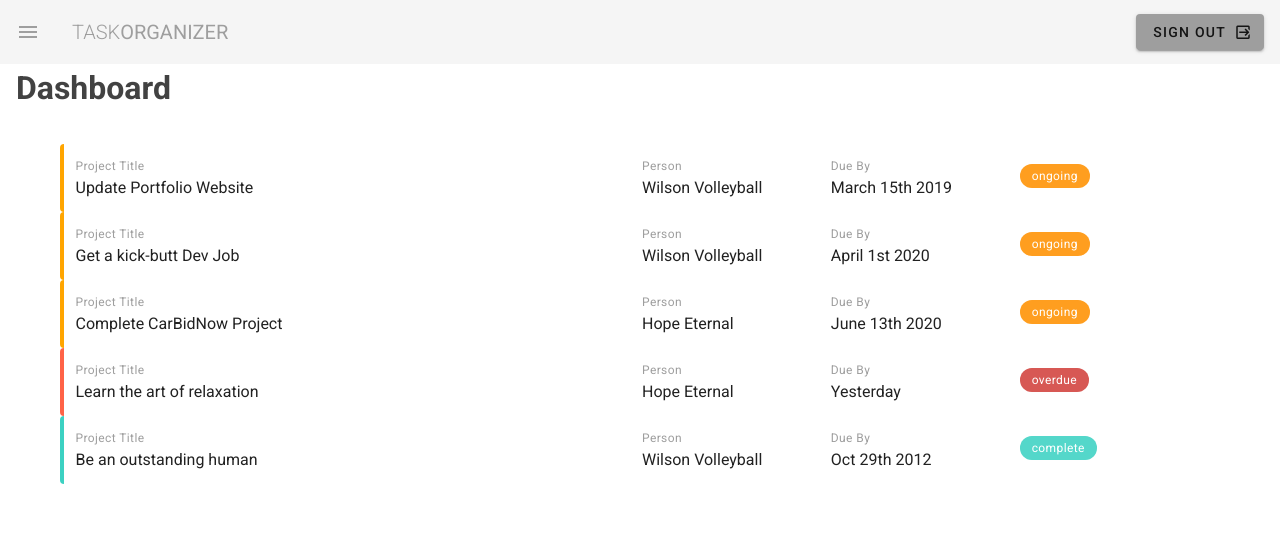
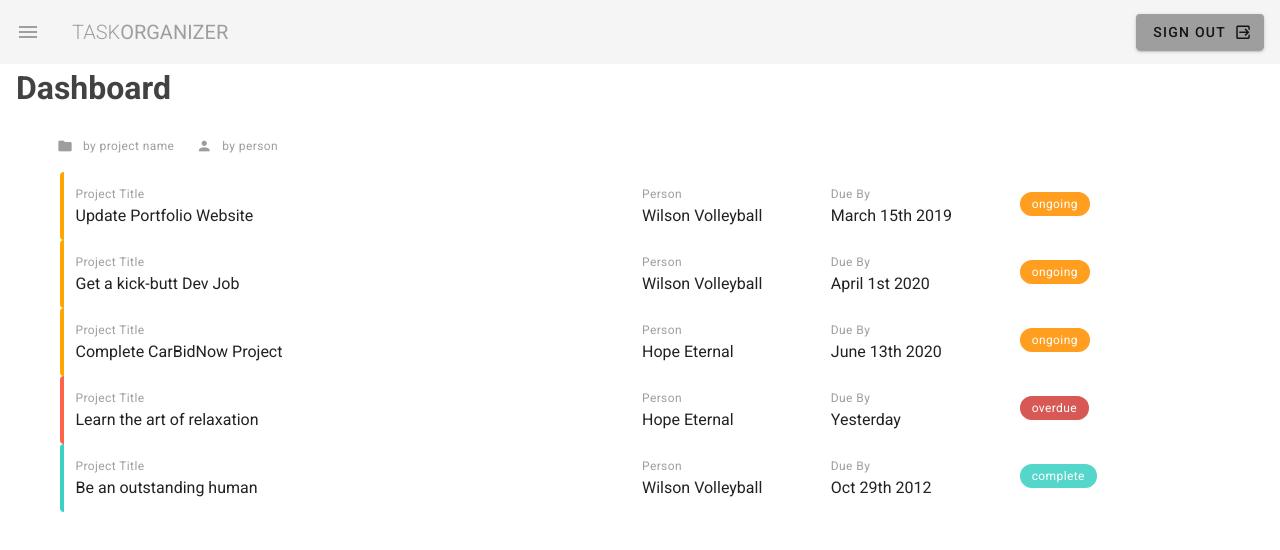
Before and after one commit to HopeEternal/vuetify-task-organizer, a Vue app: page / in a window 1280 px wide. Shown: the top 550 px of the page. Built offline with nearby package versions, Linux system fonts and the light colour scheme.

Commit message:
Sort function for Dashboard tasks

```diff
--- a/src/views/Dashboard.vue
+++ b/src/views/Dashboard.vue
@@ -3,6 +3,16 @@
     <h1 class="subheading grey--text text--darken-3">Dashboard</h1>
 
     <v-container class="my-5">
+      <v-layout row class="mb-3">
+        <v-btn small text color="grey" @click="sortBy('title')">
+          <v-icon left small>mdi-folder</v-icon>
+          <span class="caption text-lowercase">By project name</span>
+        </v-btn>
+        <v-btn small text color="grey" @click="sortBy('person')">
+          <v-icon left small>mdi-account</v-icon>
+          <span class="caption text-lowercase">By person</span>
+        </v-btn>
+      </v-layout>
       <v-card flat class="pa-3" v-for="project in projects" :key="project.title">
         <v-layout row wrap :class="`pa-3 project ${project.status}`">
           <v-flex xs12 md6>
@@ -78,6 +88,11 @@ export default {
         }
       ]
     };
+  },
+  methods: {
+    sortBy(prop) {
+      this.projects.sort((a, b) => (a[prop] < b[prop] ? -1 : 1));
+    }
   }
 };
 </script>
```
